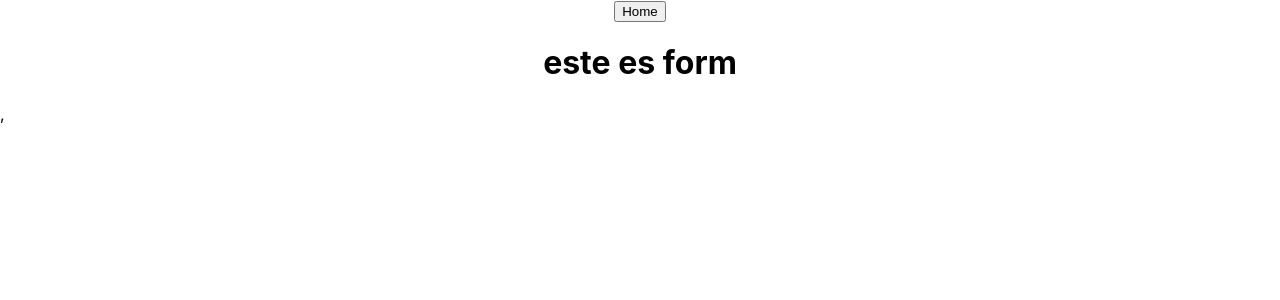
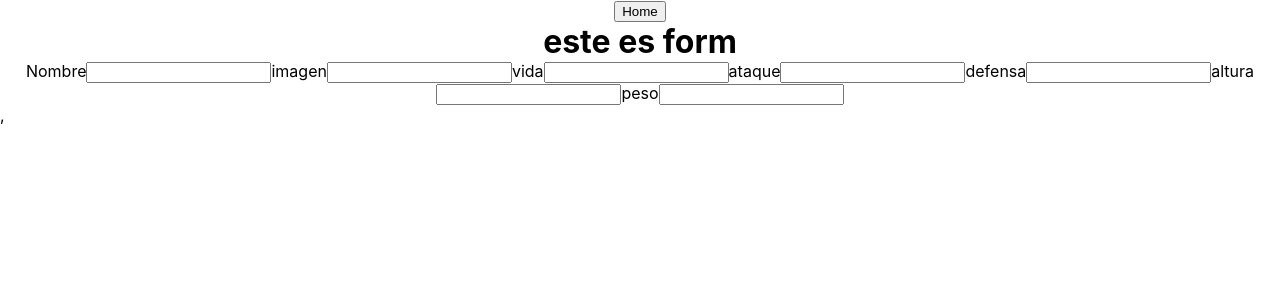
Before and after one commit to diaz027/PI-Pokemon, a React (Create React App) app in the folder client/: page /form in a window 1280 px wide. Shown: the top 300 px of the page. Built offline with nearby package versions, Linux system fonts and the light colour scheme.

Commit message:
fin por hoy

```diff
--- a/client/src/Redux/actions.js
+++ b/client/src/Redux/actions.js
@@ -4,7 +4,6 @@ import { GET_ID, GET_NAME, GET_POKEMON } from './actions-types'
 export const getPokemon = () =>{
     return async (dispatch) =>{
         const response = await axios.get(`http://localhost:3001/pokemons`)
-        console.log(response.data);
          dispatch({
             type: GET_POKEMON,
             payload: response.data
@@ -15,7 +14,6 @@ export const getPokeName = (name) => {
     return async (dispatch) => {
         try {
             const response = await axios.get(`http://localhost:3001/name?name=${name}`)
-            console.log(response.data);
         dispatch({
             type: GET_NAME,
             payload: response.data
--- a/client/src/componentes/create/create.jsx
+++ b/client/src/componentes/create/create.jsx
@@ -0,0 +1,37 @@
+
+
+const CrearForm = () => {
+
+
+
+    return (
+        <div>
+            <form>
+
+                <label >Nombre</label>
+                <input />
+
+                <label >imagen</label>
+                <input />
+
+                <label >vida</label>
+                <input />
+
+                <label >ataque</label>
+                <input />
+
+                <label >defensa</label>
+                <input />
+
+                <label >altura</label>
+                <input />
+
+                <label >peso</label>
+                <input />
+
+            </form>
+        </div>
+    )
+}
+
+export default CrearForm;
--- a/client/src/componentes/navBar/navBar.jsx
+++ b/client/src/componentes/navBar/navBar.jsx
@@ -10,7 +10,7 @@ const NavBar = () => {
         navigate('/home')
     }
 
-    const onClickHandler = () => {
+    const onClikcHandler = () => {
         navigate('/form')
     }
 
@@ -18,6 +18,7 @@ const NavBar = () => {
         <div>
             {location.pathname !== '/home' && location.pathname !== '/' && <button onClick={navigateHandler} >Home</button>}
             {location.pathname === '/home' && <SearchBar />}
+            {location.pathname === '/home' && <button onClick={onClikcHandler}>CREATE</button>}
         </div>
     )
 }
--- a/client/src/views/form/form.jsx
+++ b/client/src/views/form/form.jsx
@@ -1,8 +1,11 @@
+import CrearForm from "../../componentes/create/create";
+
 const Form = () =>{
 
     return(
         <div>
             <h1>este es form</h1>
+            <CrearForm/>
         </div>
     )
 }
--- a/client/src/views/landing/landing.jsx
+++ b/client/src/views/landing/landing.jsx
@@ -1,4 +1,5 @@
 import {useNavigate} from 'react-router-dom'
+import style from './landing.module.css'
 
 function Init() {
 
@@ -9,7 +10,7 @@ function Init() {
 
   return (
 
-    <div>
+    <div className={style.body}>
       <h1>bienvenidos a Pokedex</h1>
       <button onClick={navigateHandler}>HOME</button>
     </div>
--- /dev/null
+++ b/client/src/views/landing/landing.module.css
@@ -0,0 +1,9 @@
+.body{
+    background-image: url('../../../../pokemon.png');
+    background-size: cover;
+    height: 100vh;
+}
+
+h1 {
+    margin: 0;
+}
```
